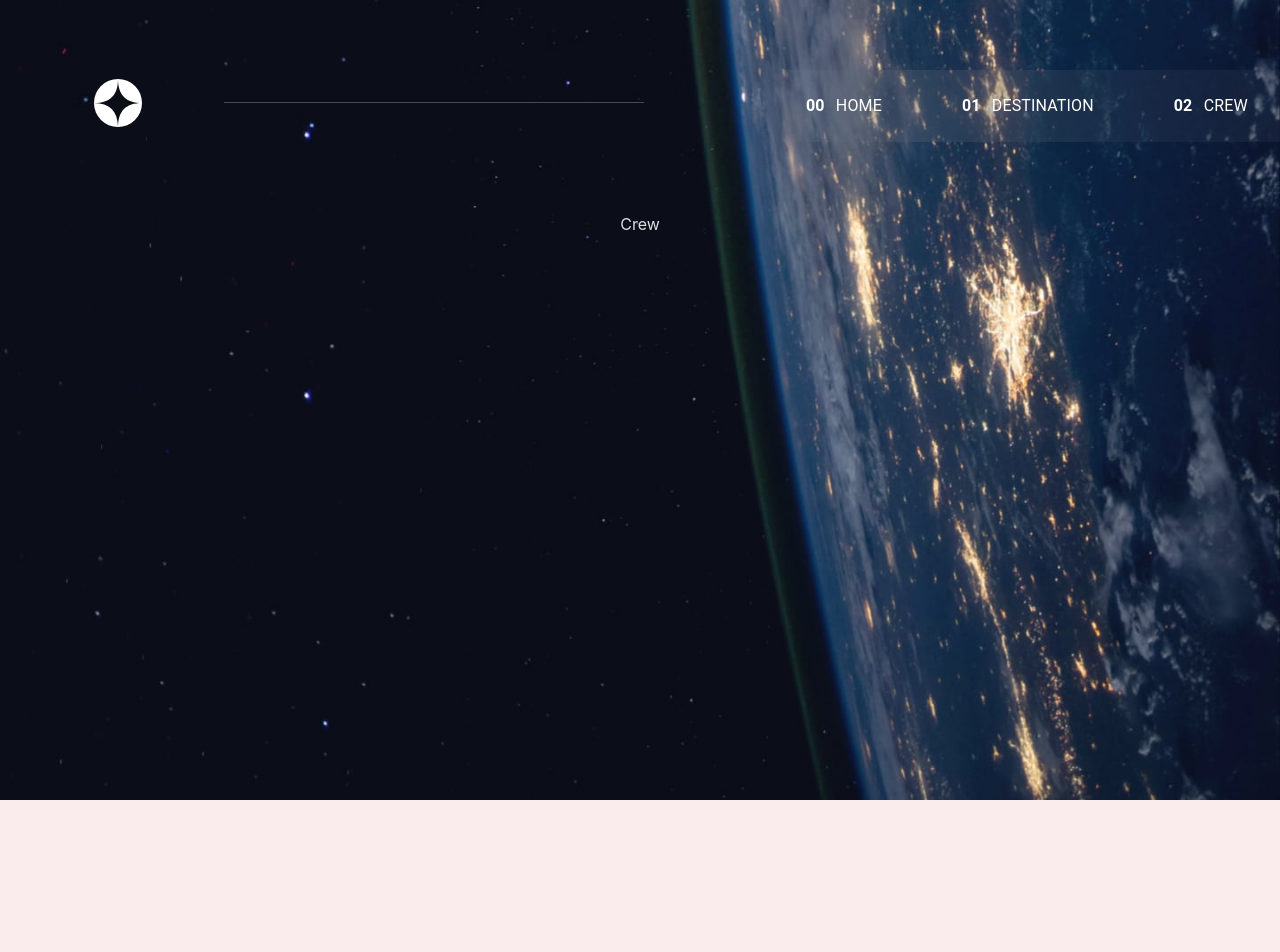
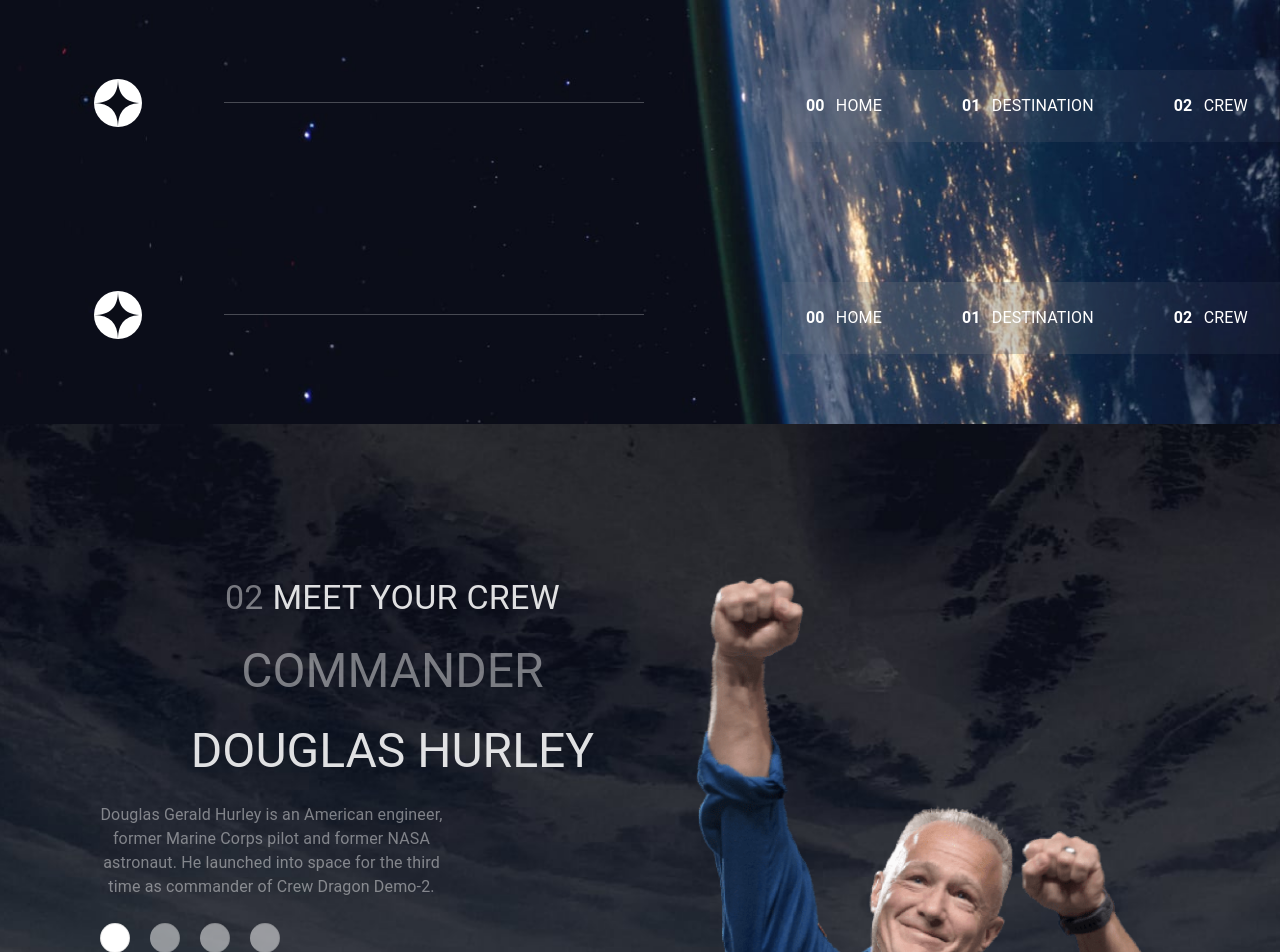
Before and after one commit to Proton-number/Space-Tourism-Website, a React (Vite) app: page /Crew in a window 1280 px wide. Shown: the top 952 px of the page. Before the commit the page ends 800 px from the top, so only its background shows below. Built offline with nearby package versions, Linux system fonts and the light colour scheme.

Commit message:
new commit with updated styling...

```diff
--- a/src/Desktop View/Main Stuffs/Crew.jsx
+++ b/src/Desktop View/Main Stuffs/Crew.jsx
@@ -1,10 +1,145 @@
-import React from 'react'
+import React, {useState} from 'react'
+import { Box, Typography, Stack, ToggleButton, ToggleButtonGroup } from '@mui/material'
+import desktopBackground from '/src/assets/crew/background-crew-desktop.jpg'
+import tabletBackground from "/src/assets/crew/background-crew-tablet.jpg"
+import Anousheh from "/src/assets/crew/image-anousheh-ansari.png"
+import Douglas from "/src/assets/crew/image-douglas-hurley.png"
+import Mark from "/src/assets/crew/image-mark-shuttleworth.png"
+import Victor from "/src/assets/crew/image-victor-glover.png"
+import Nav from './Nav'
+import { motion } from 'framer-motion';
+
+
+const images = [`${Douglas}`, `${Mark}`, `${Victor}` , `${Anousheh}`]
+
+const role = [
+    "COMMANDER",
+    "MISSION SPECIALIST",
+    "PILOT",
+    "FLIGHT ENGINEER"
+
+]
+
+const name = [
+    "DOUGLAS HURLEY",
+
+    "MARK SHUTTLEWORTH",
+
+    "VICTOR GLOVER",
+
+    "ANOUSHEH ANSARI"
+
+]
+
+const texts = [
+       "Douglas Gerald Hurley is an American engineer, former Marine Corps pilot and former NASA astronaut. He launched into space for the third time as commander of Crew Dragon Demo-2.",
+
+       "Mark Richard Shuttleworth is the founder and CEO of Canonical, the company behind the Linux-based Ubuntu operating system. Shuttleworth became the first South African to travel to space as a space tourist.",
+
+       "Pilot on the first operational flight of the SpaceX Crew Dragon to the International Space Station. Glover is a commander in the U.S. Navy where he pilots an F/A-18. He was a crew member of Expedition 64, and served as a station systems flight engineer.",
+
+       "Anousheh Ansari is an Iranian American engineer and co-founder of Prodea Systems. Ansari was the fourth self-funded space tourist, the first self-funded woman to fly to the ISS, and the first Iranian in space."
+]
+
+
 
 function Crew() {
+    const [currentIndex, setCurrentIndex] = useState(0);
+  const [activeButton, setActiveButton] = useState(1);
+
+  const MotionButton = motion(ToggleButton)
+
+  const handleButtonClick = (event, buttonNumber) => {
+       if (buttonNumber !== null) {
+       setActiveButton(buttonNumber);
+       }
+     };
+
+    const firstHandleClick = () => {
+           setCurrentIndex(0)
+    }
+
+    const secondHandleClick = () => {
+           setCurrentIndex(1)
+    }
+
+    const thirdHandleClick = () => {
+           setCurrentIndex(2)
+    }
+
+    const fourthHandleClick = () => {
+           setCurrentIndex(3)
+    }
+
+
   return (
-    <div>
-      Crew
-    </div>
+  <>
+
+  <Nav />
+
+<Stack
+    direction={{sm:"column", lg:"row"}}
+    sx={{
+       padding:{
+              sm:'30px',
+              lg:'90px'
+          },
+       alignItems:'center',
+         backgroundImage:{
+           sm:  `url(${tabletBackground})`,
+           lg: `url(${desktopBackground})`
+         },
+         backgroundRepeat: 'no-repeat',
+         backgroundSize: 'cover',
+         backgroundPosition: 'center',
+         height: '100vh'
+       }}
+ >
+
+<Stack direction={{sm:'column', lg:'row'}}>
+
+ <Stack
+ spacing={{
+       lg:3
+ }}>
+<Typography variant="h4">  <span style={{opacity:"0.5"}} >02</span>  MEET YOUR CREW </Typography>
+
+ <Typography variant="h3" sx={{opacity:'0.5'}} > {role[currentIndex]} </Typography>
+
+ <Typography variant="h3" > {name[currentIndex]}  </Typography>
+
+ <Typography
+ variant="body1"
+ sx={{
+       width:{
+     lg: "60%"
+ },
+ opacity:'0.5'
+ }} > {texts[currentIndex]} </Typography>
+
+
+
+<ToggleButtonGroup
+         value={activeButton}
+         exclusive
+         onChange={handleButtonClick}
+         style={{ display: 'flex' }}
+       >
+         <MotionButton onClick={firstHandleClick}  whileHover={{opacity:1}} value={1} style={{ backgroundColor: 'white', opacity: activeButton === 1 ? 1 : 0.5, width: 30, height: 30, borderRadius: '50%', margin: '0 10px' }} />
+         <MotionButton onClick={secondHandleClick} whileHover={{opacity:1}} value={2} style={{ backgroundColor: 'white', opacity: activeButton === 2 ? 1 : 0.5, width: 30, height: 30, borderRadius: '50%', margin: '0 10px' }} />
+         <MotionButton onClick={thirdHandleClick} whileHover={{opacity:1}} value={3} style={{ backgroundColor: 'white', opacity: activeButton === 3 ? 1 : 0.5, width: 30, height: 30, borderRadius: '50%', margin: '0 10px' }} />
+         <MotionButton onClick={fourthHandleClick} whileHover={{opacity:1}} value={4} style={{ backgroundColor: 'white', opacity: activeButton === 4 ? 1 : 0.5, width: 30, height: 30, borderRadius: '50%', margin: '0 10px' }} />
+       </ToggleButtonGroup>
+
+ </Stack>
+
+ <Box component="img" src={images[currentIndex]} sx={{width:'45%', height:"auto", objectFit:"contain"}} />
+
+</Stack>
+
+ </Stack>
+
+  </>
   )
 }
 
```
